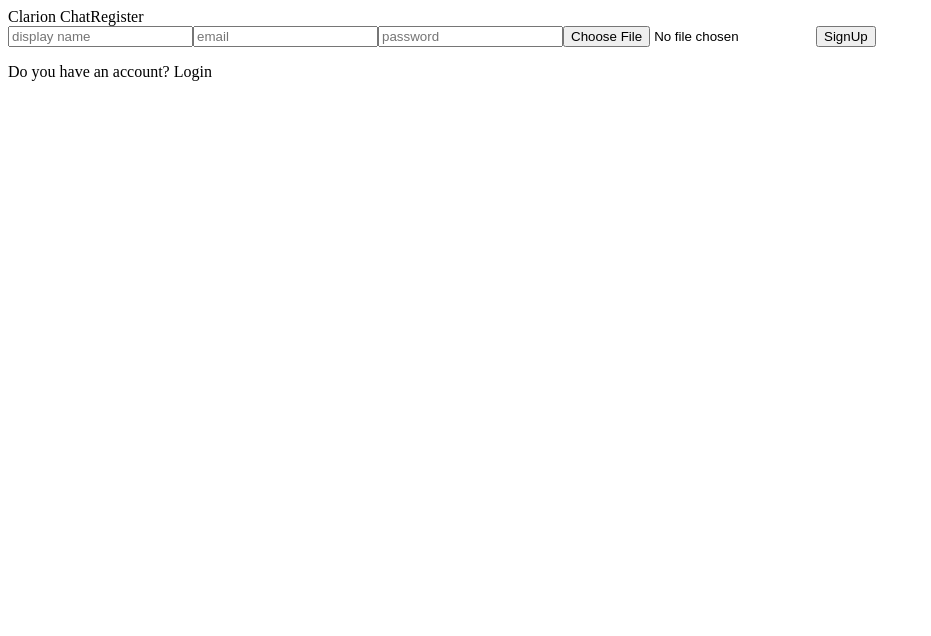
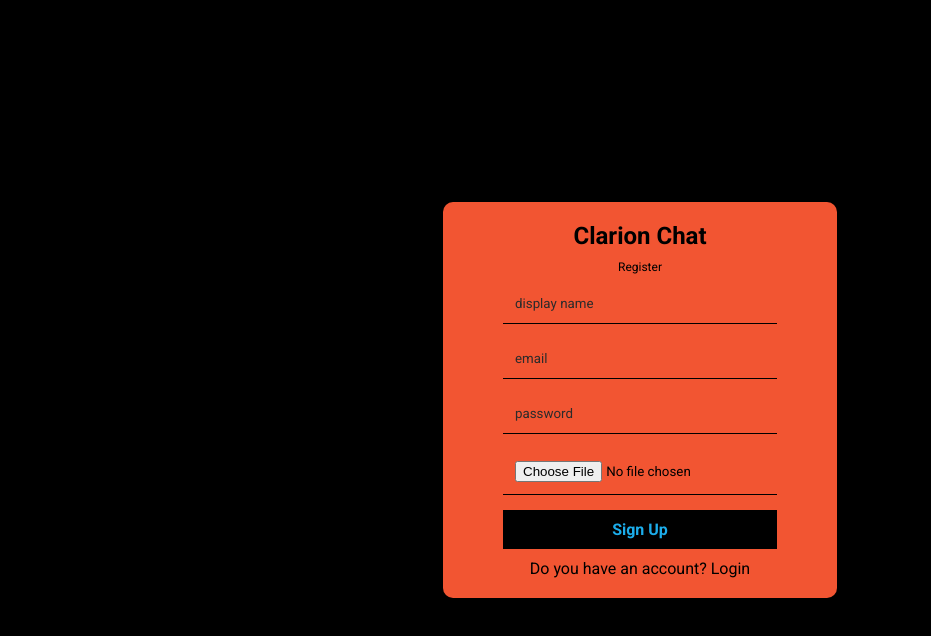
Before and after one commit to Manikandan1818/clarionchat, a React (Create React App) app: page / in a window 1280 px wide. Shown: the top 636 px of the page, without its empty margins (0-931 px from the left). Built offline with nearby package versions, Linux system fonts and the light colour scheme.

Commit message:
Register page style completed

```diff
--- a/public/index.html
+++ b/public/index.html
@@ -9,21 +9,16 @@
       name="description"
       content="Web site created using create-react-app"
     />
-    <link rel="apple-touch-icon" href="%PUBLIC_URL%/logo192.png" />
-    <!--
-      manifest.json provides metadata used when your web app is installed on a
-      user's mobile device or desktop. See https://developers.google.com/web/fundamentals/web-app-manifest/
-    -->
-    <link rel="manifest" href="%PUBLIC_URL%/manifest.json" />
-    <!--
-      Notice the use of %PUBLIC_URL% in the tags above.
-      It will be replaced with the URL of the `public` folder during the build.
-      Only files inside the `public` folder can be referenced from the HTML.
-
-      Unlike "/favicon.ico" or "favicon.ico", "%PUBLIC_URL%/favicon.ico" will
-      work correctly both with client-side routing and a non-root public URL.
-      Learn how to configure a non-root public URL by running `npm run build`.
-    -->
+    <link
+      href="https://fonts.googleapis.com/css2?family=Roboto:wght@100;300;400;500;700;900&display=swap"
+      rel="stylesheet"
+    />
+    <style>
+      * {
+        font-family: "Roboto", sans-serif;
+        margin: 0;
+      }
+    </style>
     <title>React App</title>
   </head>
   <body>
--- a/src/pages/Register.jsx
+++ b/src/pages/Register.jsx
@@ -11,7 +11,7 @@ const Register = () => {
           <input type="email" placeholder="email" />
           <input type="password" placeholder="password" />
           <input type="file" />
-          <button>SignUp</button>
+          <button>Sign Up</button>
         </form>
         <p>Do you have an account? Login</p>
       </div>
--- a/src/style.scss
+++ b/src/style.scss
@@ -0,0 +1,52 @@
+.formContainer {
+  background-color: #000000;
+  height: 100vh;
+  display: flex;
+  align-items: center;
+  justify-content: center;
+
+  .formWrapper {
+    background-color: #f25532;
+    padding: 20px 60px;
+    border-radius: 10px;
+    display: flex;
+    align-items: center;
+    flex-direction: column;
+    gap: 10px;
+
+    .logo {
+      color: #000;
+      font-weight: bold;
+      font-size: 24px;
+    }
+    .title {
+      font-size: 12px;
+    }
+
+    form {
+      display: flex;
+      flex-direction: column;
+      gap: 15px;
+
+      input {
+        background-color: #f25532;
+        padding: 12px;
+        border: none;
+        border-bottom: 1px solid #000000;
+        width: 250px;
+        &::placeholder {
+          color: #2c2b2b;
+        }
+      }
+      button {
+        background-color: #000000;
+        color: #1cadeb;
+        padding: 10px;
+        font-size: 16px;
+        border: none;
+        font-weight: bold;
+        cursor: pointer;
+      }
+    }
+  }
+}
```
Also changed, not shown: src/App.css (deleted, +0 -38 lines).
